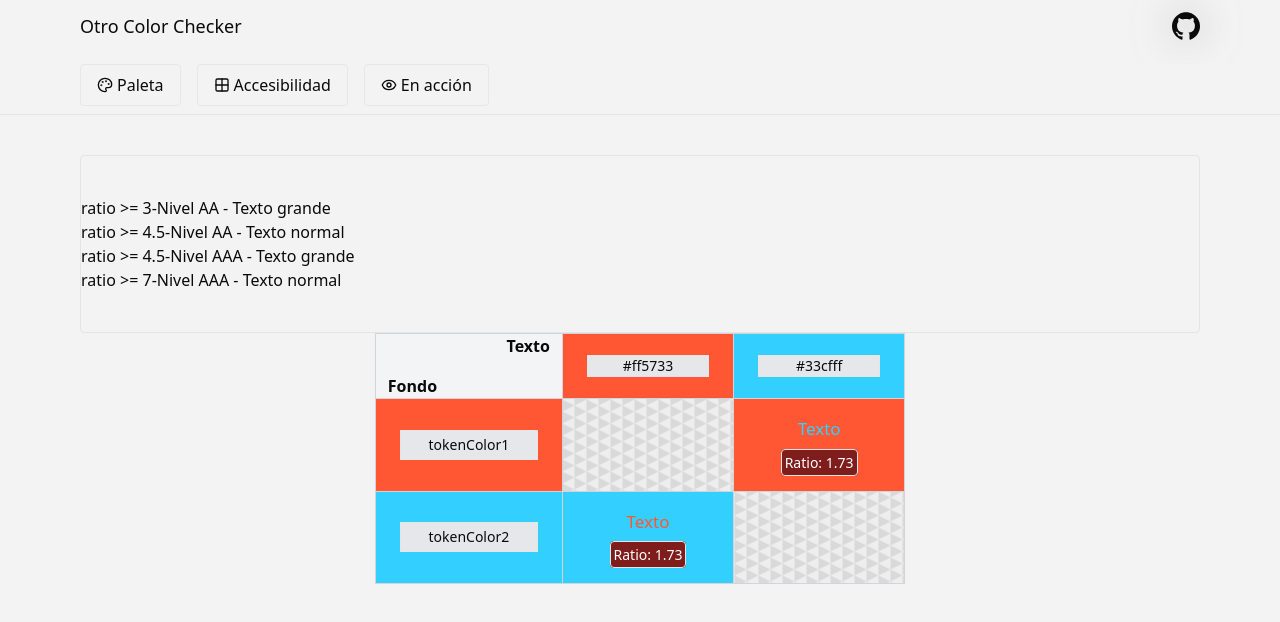
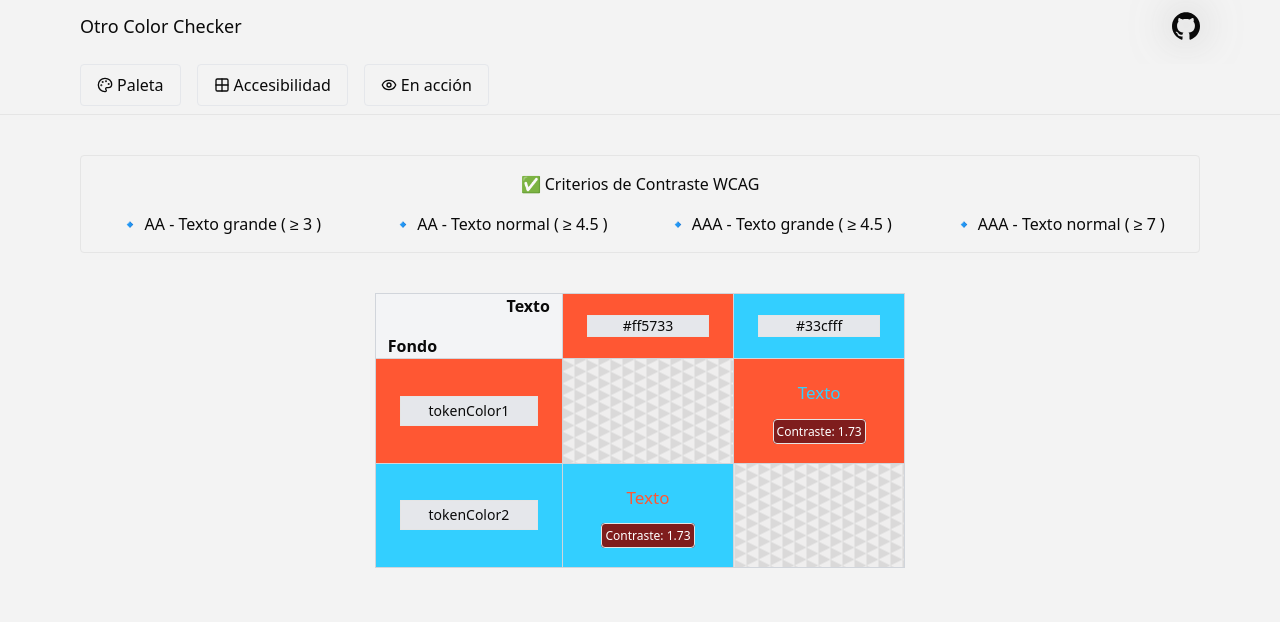
Before and after one commit to Irving-8man/Otro-Color-Checker, a React (Vite) app: page /matriz-accesibilidad in a window 1280 px wide. Shown: the top 622 px of the page. Built offline with nearby package versions, Linux system fonts and the light colour scheme.

Commit message:
update: retroalimentación por tooltip

```diff
--- a/package.json
+++ b/package.json
@@ -28,6 +28,7 @@
     "nanoid": "5.0.9",
     "react": "19.0.0",
     "react-dom": "19.0.0",
+    "react-qr-code": "2.0.15",
     "react-tooltip": "5.28.0",
     "tailwind-merge": "^2.6.0",
     "tailwindcss-animate": "^1.0.7",
--- /dev/null
+++ b/src/components/components_OCC/Cheest.tsx
@@ -0,0 +1,18 @@
+import { ResultadoTest } from "@/types/tpyes";
+
+export default function Cheest({
+    resultados
+}: { resultados: ResultadoTest[] }) {
+
+    return (
+        <div>
+            {
+                resultados.map(({ resultado, nivel }) => {
+                    const stylo = !resultado ? "red" : "green";
+                    return (<span key={nivel} className="w-2 h-2 rounded-full bg-black inline-block" style={{backgroundColor:stylo}}></span>)
+                })
+            }
+
+        </div>
+    )
+}
--- a/src/components/components_OCC/DialogInfoA.tsx
+++ b/src/components/components_OCC/DialogInfoA.tsx
@@ -28,7 +28,7 @@ export default function DialogInfo(
             <DialogTrigger asChild>
                 {children}
             </DialogTrigger>
-            <DialogContent className="">
+            <DialogContent className="max-w-[600px]">
                 <DialogHeader>
                     <DialogTitle>Resultados de la Prueba de Contraste WCAG</DialogTitle>
                     <DialogDescription>
@@ -48,12 +48,12 @@ export default function DialogInfo(
                         </div>
                     </div>
 
-                    <div className="grid grid-cols-2 grid-rows-2 flex-1 gap-x-2 gap-y-6 border border-gray-300 px-3 py-3 rounded-sm">
+                    <div className="grid grid-cols-2 grid-rows-2 flex-1 gap-x-5 gap-y-5 border border-gray-300 px-3 py-6 rounded-sm">
                         {
                             resultados.map(({ nivel, resultado }, idx) => (
                                 <div key={combinacion.id + idx} >
-                                    <p className="mb-1"><span className="font-medium">({idx+1})</span> {nivel}</p>
-                                    <span className="text-[15px]">{resultado ? "✅ Cumple" : "❌ No cumple"}</span>
+                                    <p className="mb-1 font-medium"><span className="font-medium"></span> {nivel}</p>
+                                    <span className="text-[15px] ">{resultado ? "✅ Cumple" : "❌ No cumple"}</span>
                                 </div>
                             ))
                         }
--- a/src/components/components_OCC/PiezaCombina.tsx
+++ b/src/components/components_OCC/PiezaCombina.tsx
@@ -2,7 +2,7 @@ import { Combinacion } from "@/types/tpyes";
 import DialogInfo from "./DialogInfoA";
 import { testAccesibilidad } from "@/lib/utils";
 import { useMemo } from "react";
-
+import TooltipCc from "./TooltipCc";
 
 export default function PiezaCombinacion({
     combinacion
@@ -39,18 +39,22 @@ export default function PiezaCombinacion({
                     </div>
                 ) : (
                     <DialogInfo resultados={resultados} combinacion={combinacion}>
-                        <button className="flex px-4 py-4 flex-col items-center gap-2 pd w-full">
+                        <button className="flex px-5 py-5 flex-col items-center gap-2 pd w-full">
                             <p className="text-[17px] t">Texto</p>
                             <div>
                                 {
                                     resultados[0].ratio < minimoRatio ? (
-                                        <span className="text-white p-[3px] text-sm border rounded-sm bg-red-900">
-                                            Ratio: {resultados[0].ratio}
-                                        </span>
+                                        <TooltipCc resultados={resultados}  combinacion={combinacion}>
+                                            <span className="text-white p-[3px] text-xs border rounded-sm bg-red-900">
+                                                Contraste: {resultados[0].ratio}
+                                            </span>
+                                        </TooltipCc>
                                     ) : (
-                                        <span className="text-white p-[3px] text-sm border rounded-sm bg-black">
-                                            Ratio: {resultados[0].ratio}
-                                        </span>
+                                        <TooltipCc resultados={resultados}  combinacion={combinacion}>
+                                            <span className="text-white p-[3px] text-xs border rounded-sm bg-black">
+                                                Contraste: {resultados[0].ratio}
+                                            </span>
+                                        </TooltipCc>
                                     )
                                 }
                             </div>
--- /dev/null
+++ b/src/components/components_OCC/TooltipCc.tsx
@@ -0,0 +1,26 @@
+import { Combinacion, ResultadoTest } from '@/types/tpyes';
+import { ReactNode } from 'react';
+import { Tooltip } from 'react-tooltip';
+
+export default function TooltipCc({
+    children,
+    resultados,
+    combinacion
+}: { children: ReactNode, resultados: ResultadoTest[] ,  combinacion:Combinacion}) {
+
+    return (
+        <div className='mt-1'>
+            <p data-tooltip-id={combinacion.id} data-tooltip-place='top'>{children}</p>
+            <Tooltip className='z-50' id={combinacion.id} >
+                <div className='flex gap-2'>
+                    {
+                        resultados.map(({ resultado,id }) => {
+                            const stylo = resultado ? "green" : "red";
+                            return (<span key={id} className="w-3 border border-white h-3 rounded-full inline-block" style={{ backgroundColor: stylo }}></span>)
+                        })
+                    }
+                </div>
+            </Tooltip>
+        </div>
+    )
+}
--- a/src/constants/evalWCAG.ts
+++ b/src/constants/evalWCAG.ts
@@ -1,8 +1,8 @@
 import { TestNivel } from "@/types/tpyes";
 
 export const NIVELES_WCAG: TestNivel[] = [
-    { nombre: 'Nivel AA - Texto grande', nivel: "ratio >= 3" },
-    { nombre: 'Nivel AA - Texto normal', nivel: "ratio >= 4.5" },
-    { nombre: 'Nivel AAA - Texto grande', nivel: "ratio >= 4.5" },
-    { nombre: 'Nivel AAA - Texto normal', nivel: "ratio >= 7" },
+    { nombre: 'AA - Texto grande ( ≥ 3 )'},
+    { nombre: 'AA - Texto normal ( ≥ 4.5 )', },
+    { nombre: 'AAA - Texto grande ( ≥ 4.5 )', },
+    { nombre: 'AAA - Texto normal ( ≥ 7 )'},
 ]
--- a/src/lib/utils.ts
+++ b/src/lib/utils.ts
@@ -74,10 +74,10 @@ export function testAccesibilidad(combinacion: Combinacion): ResultadoTest[] {
     // Si los colores son el mismo, el contraste es 1 y los resultados son 'false'
     if (esMismoColor) {
         return [
-            { nivel: 'Nivel AA - Texto grande', resultado: false, ratio: 1 },
-            { nivel: 'Nivel AA - Texto normal', resultado: false, ratio: 1 },
-            { nivel: 'Nivel AAA - Texto grande', resultado: false, ratio: 1 },
-            { nivel: 'Nivel AAA - Texto normal', resultado: false, ratio: 1 },
+            { id: generarId(), nivel: 'Nivel AA - Texto grande', resultado: false, ratio: 1 },
+            { id: generarId(), nivel: 'Nivel AA - Texto normal', resultado: false, ratio: 1 },
+            { id: generarId(), nivel: 'Nivel AAA - Texto grande', resultado: false, ratio: 1 },
+            { id: generarId(), nivel: 'Nivel AAA - Texto normal', resultado: false, ratio: 1 },
         ];
     }
 
@@ -86,21 +86,25 @@ export function testAccesibilidad(combinacion: Combinacion): ResultadoTest[] {
 
     return [
         {
+            id: generarId(),
             nivel: 'Nivel AA - Texto grande',
             resultado: ratio >= 3,
             ratio: ratioRedondeado,
         },
         {
+            id: generarId(),
             nivel: 'Nivel AA - Texto normal',
             resultado: ratio >= 4.5,
             ratio: ratioRedondeado,
         },
         {
+            id: generarId(),
             nivel: 'Nivel AAA - Texto grande',
             resultado: ratio >= 4.5,
             ratio: ratioRedondeado,
         },
         {
+            id: generarId(),
             nivel: 'Nivel AAA - Texto normal',
             resultado: ratio >= 7,
             ratio: ratioRedondeado,
@@ -132,7 +136,7 @@ export function generarCombinacionesColor(
                 color1,
                 color2,
                 esMismoColor: color1.id === color2.id,
-                id:generarId()
+                id: generarId()
             });
         }
         combinations.push(row);
@@ -152,7 +156,7 @@ export function generarCombinacionesSinRepeticion(colores: Color[]): Combinacion
                 color1,
                 color2,
                 esMismoColor: false,
-                id:generarId()
+                id: generarId()
             });
         }
     }
--- a/src/types/tpyes.ts
+++ b/src/types/tpyes.ts
@@ -32,6 +32,7 @@ export interface Combinacion {
 
 
 export interface ResultadoTest{
+	id: string;
 	nivel:string;
 	resultado:boolean;
 	ratio:number;
@@ -40,5 +41,4 @@ export interface ResultadoTest{
 
 export interface TestNivel{
 	nombre:string;
-	nivel:string;
 }
--- a/src/views/MatrizAccesible.tsx
+++ b/src/views/MatrizAccesible.tsx
@@ -13,15 +13,15 @@ export default function MatrizAccesible() {
 
     return (
         <main className="px-20 py-10">
-
-            <section>
-                <article className="grid grid-cols-4 py-10 border rounded-sm">
-                    <ul>
+            <section className="mb-10">
+                <article className="py-4 border rounded-sm">
+                    <p className="text-center mb-4 font-medium">✅ Criterios de Contraste WCAG</p>
+                    <ul className="grid grid-cols-4  place-items-center">
                         {
-                            NIVELES_WCAG.map(({ nivel, nombre }, idx) => (
-                                <div key={idx + 11} >
-                                    {nivel}-{nombre}
-                                </div>
+                            NIVELES_WCAG.map(({ nombre }, idx) => (
+                                <li key={idx + 11}  >
+                                    🔹 {nombre}
+                                </li>
                             ))
                         }
                     </ul>
```
Also changed, not shown: 1 other file (tests, documents, lock files or other folders).
